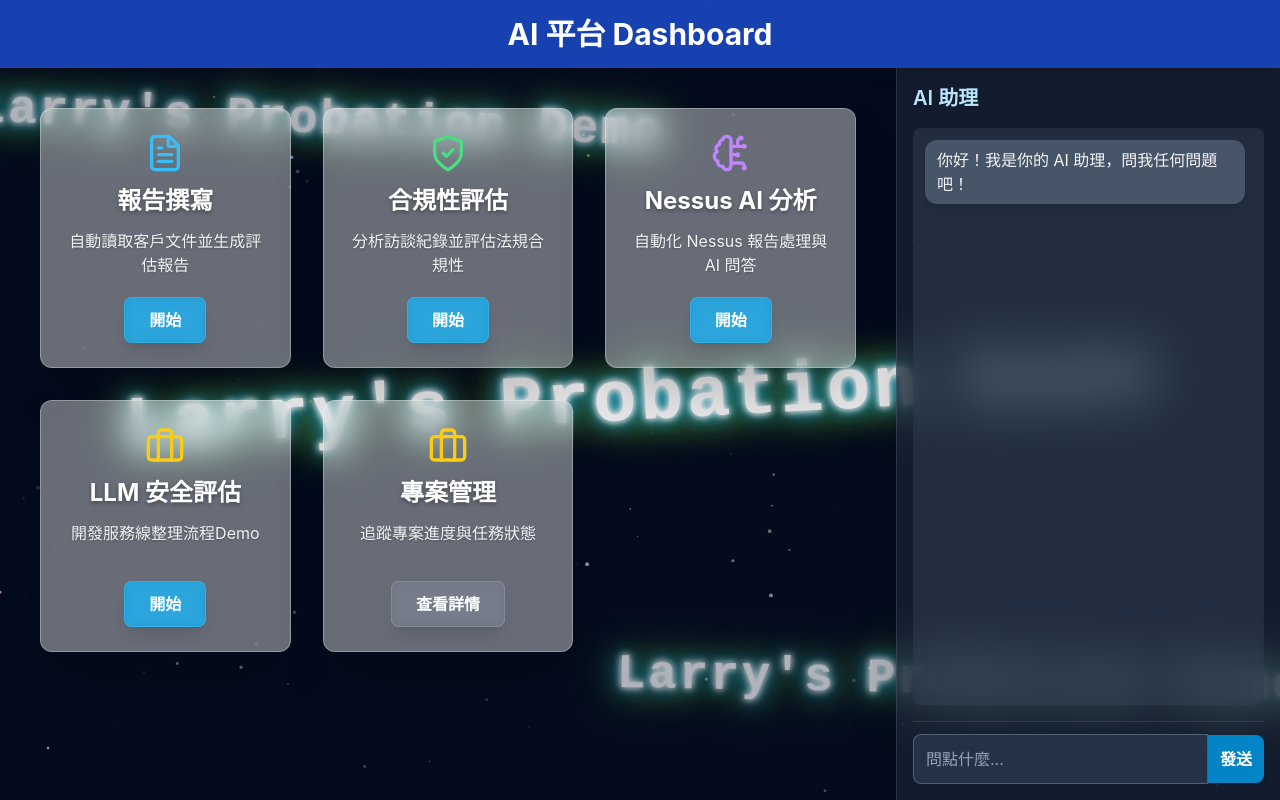
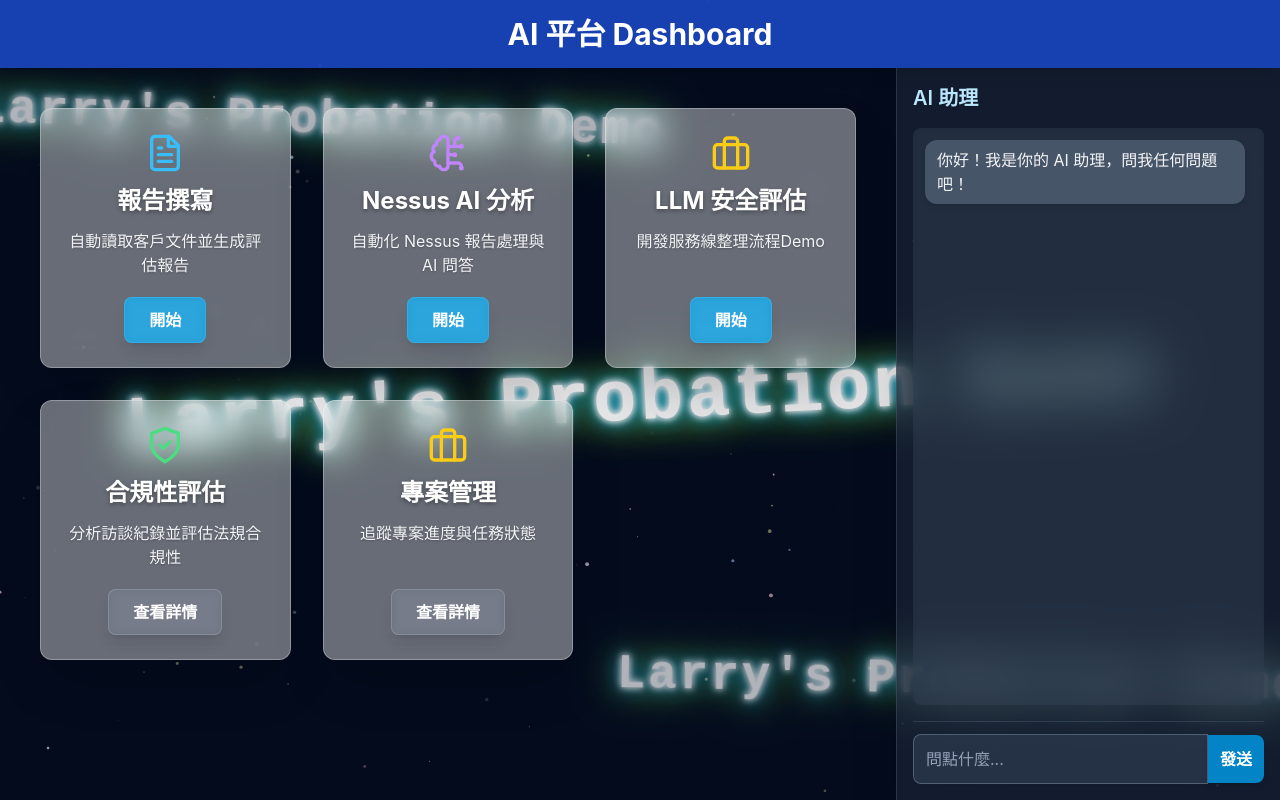
Before and after one commit to wisdoman951/larryjzhangVite, a React (Vite) app: page / in a window 1280 px wide. Built offline with nearby package versions, Linux system fonts and the light colour scheme.

Commit message:
Update Dashboard.jsx

```diff
--- a/src/components/Dashboard.jsx
+++ b/src/components/Dashboard.jsx
@@ -83,13 +83,6 @@ const Dashboard = () => {
       icon: <FileText size={40} className="mb-3 text-sky-400" />
     },
     {
-      title: "合規性評估",
-      desc: "分析訪談紀錄並評估法規合規性",
-      actionType: "link",
-      target: "/compliance",
-      icon: <ShieldCheck size={40} className="mb-3 text-green-400" />
-    },
-    {
       title: "Nessus AI 分析", // 新增的卡片
       desc: "自動化 Nessus 報告處理與 AI 問答",
       actionType: "link",
@@ -102,6 +95,13 @@ const Dashboard = () => {
       actionType: "link",
       target: "/llm-security/survey",
       icon: <Briefcase size={40} className="mb-3 text-yellow-400" />
+    },
+    {
+      title: "合規性評估",
+      desc: "分析訪談紀錄並評估法規合規性",
+      actionType: "alert",
+      target: "/compliance",
+      icon: <ShieldCheck size={40} className="mb-3 text-green-400" />
     },
     {
       title: "專案管理",
```
